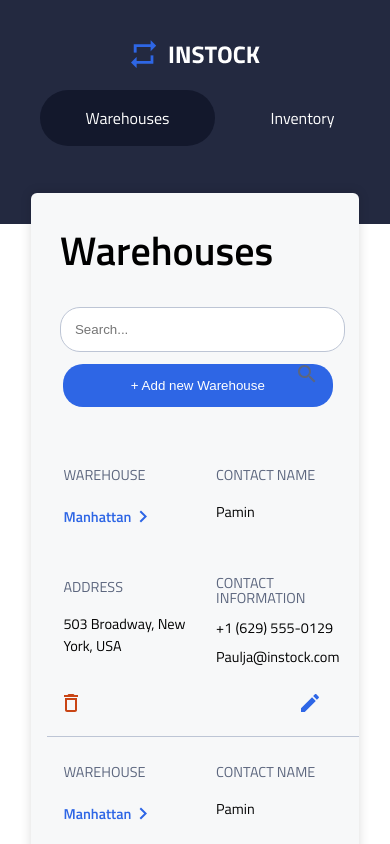
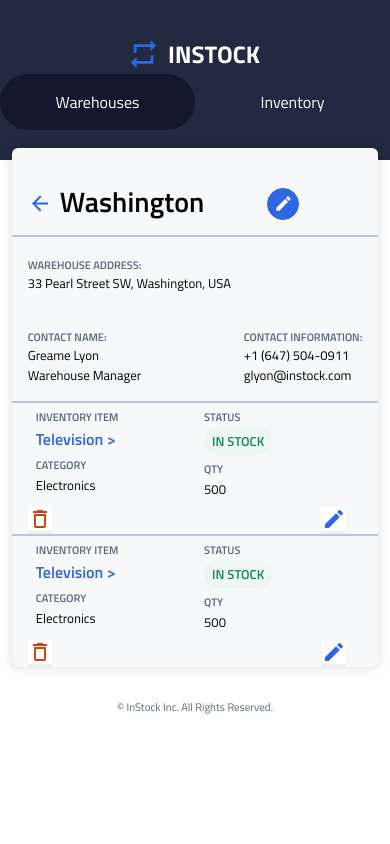
Before and after one commit to jaskaurbrar14/InStock, a React (Create React App) app: page /warehouseinventorylist in a window 390 px wide. Shown: the top 844 px of the page. Built offline with nearby package versions, Linux system fonts and the light colour scheme.

Commit message:
added hover color to the variables and mobile brekpoint to the mixins

```diff
--- a/src/App.js
+++ b/src/App.js
@@ -4,16 +4,18 @@
 import Footer from "./Components/Footer/Footer";
 import EditWarehouse from "./Components/Edit-warehouse/editWarehouse";
 import WarehouseList from "./Components/WarehouseList/WarehouseList";
+import WarehouseInventoryList from "./Components/WarehouseInventoryList/WarehouseInventoryList";
 
 function App() {
   return (
     <BrowserRouter>
       <Header />
-      <WarehouseList></WarehouseList>
+      {/* <WarehouseList></WarehouseList> */}
       <main className="main">
         <Routes>
           <Route element={<EditWarehouse />} />
           <Route path="/edit-warehouse" element={<EditWarehouse />} />
+          <Route path="/warehouseinventorylist" element={<WarehouseInventoryList />} />
         </Routes>
       </main>
       <Footer />
--- a/src/Components/WarehouseInventoryList/WarehouseInventoryList.scss
+++ b/src/Components/WarehouseInventoryList/WarehouseInventoryList.scss
@@ -10,13 +10,17 @@
     padding: 0;
 }
 .warehouseinventorylist{
-    margin: 8% auto;
-    margin-top: -8%;
+    margin: auto;
+    margin-top: -3%;
     border-radius: 6px;
     box-shadow: 0px 0px 10px 2px rgba(0, 0, 0, 0.1);
-    background-color: white;
+    background-color: $background-lightgrey;
+    max-width: 94%;
     @include tablet-and-desktop{
         width: 95%;
+    }
+    @include desktop{
+        max-width: 78%;
     }
 }
 .header{
@@ -45,7 +49,7 @@
         font-size: $mobile-header-fontsize;
         padding-top: 1rem;
         padding-left: 0.5rem;
-        padding-right: 16%;
+        padding-right: 11%;
         margin-bottom: 0.75rem;
         @include tablet-and-desktop{
             font-size: $tabdesk-header-fontsize;
--- a/src/Style/Partials/_mixins.scss
+++ b/src/Style/Partials/_mixins.scss
@@ -1,5 +1,10 @@
 @use "./variable" as *;
 
+@mixin mobile {
+  @media screen and (max-width: $mobile-breakpoint) {
+    @content;
+  }
+}
 @mixin tablet-and-desktop {
   @media screen and (min-width: $tablet-breakpoint) {
     @content;
--- a/src/Style/Partials/_variable.scss
+++ b/src/Style/Partials/_variable.scss
@@ -1,4 +1,5 @@
 /* Breakpoints */
+$mobile-breakpoint: 767px;
 $tablet-breakpoint: 768px;
 $desktop-breakpoint: 1280px;
 
@@ -70,3 +71,4 @@
 
 $supporting-green: #158463;
 $supporting-red: #c94515;
+$tablehover: #f0f4fd;
```
